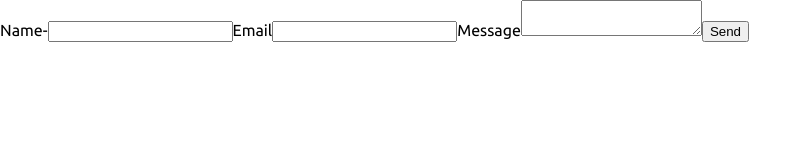
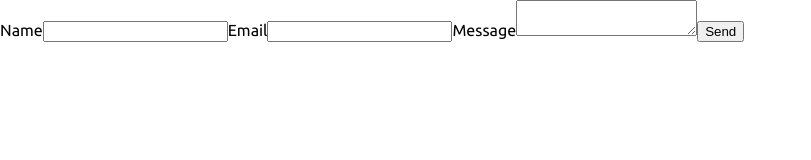
Before and after one commit to jamescaleca/professional-portfolio, a React (Create React App) app: page /contact in a window 1280 px wide. Shown: the top 160 px of the page, without its empty margins (0-811 px from the left). Built offline with nearby package versions, Linux system fonts and the light colour scheme.

Commit message:
ENV test five

```diff
--- a/src/components/Contact.js
+++ b/src/components/Contact.js
@@ -64,7 +64,7 @@ function Contact() {
     return (
         <>
             <form ref={form} onSubmit={sendEmail}>
-                <label>Name-</label>
+                <label>Name</label>
                 <input type="text" name="user_name" />
                 <label>Email</label>
                 <input type="email" name="user_email" />
```
